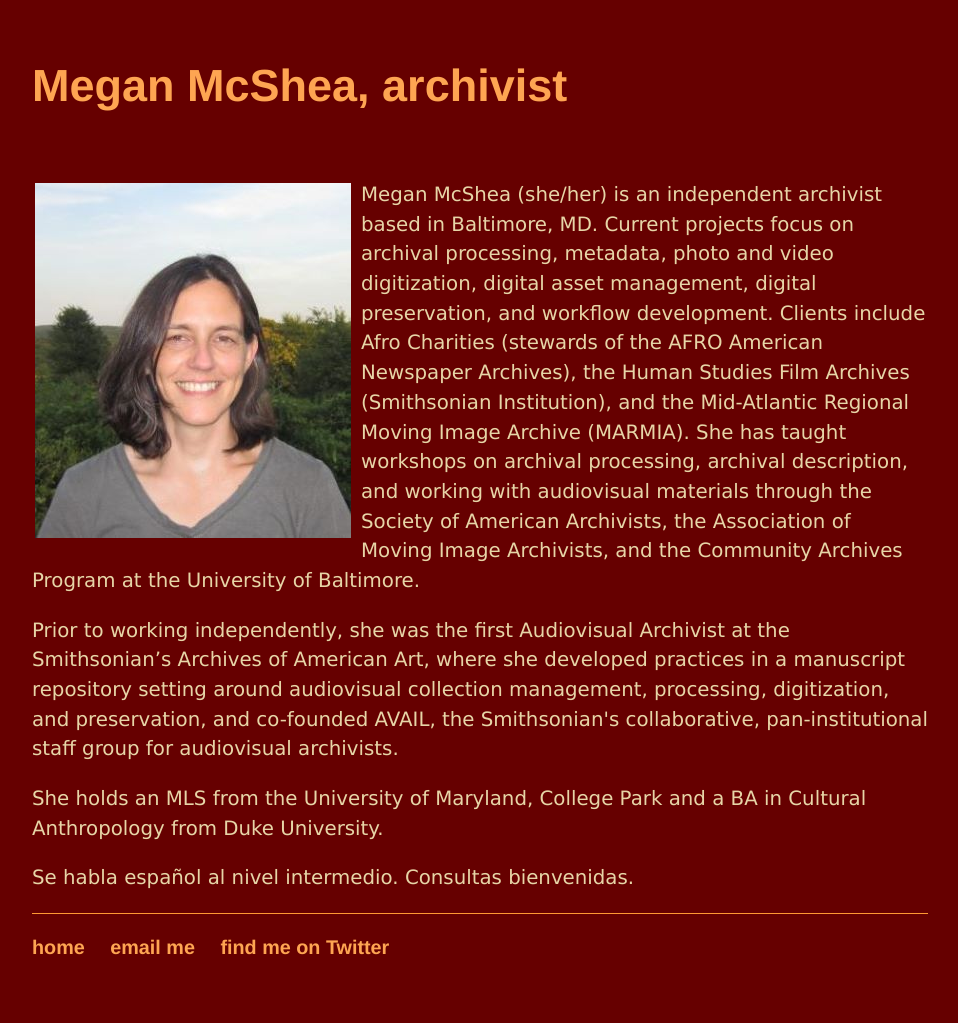
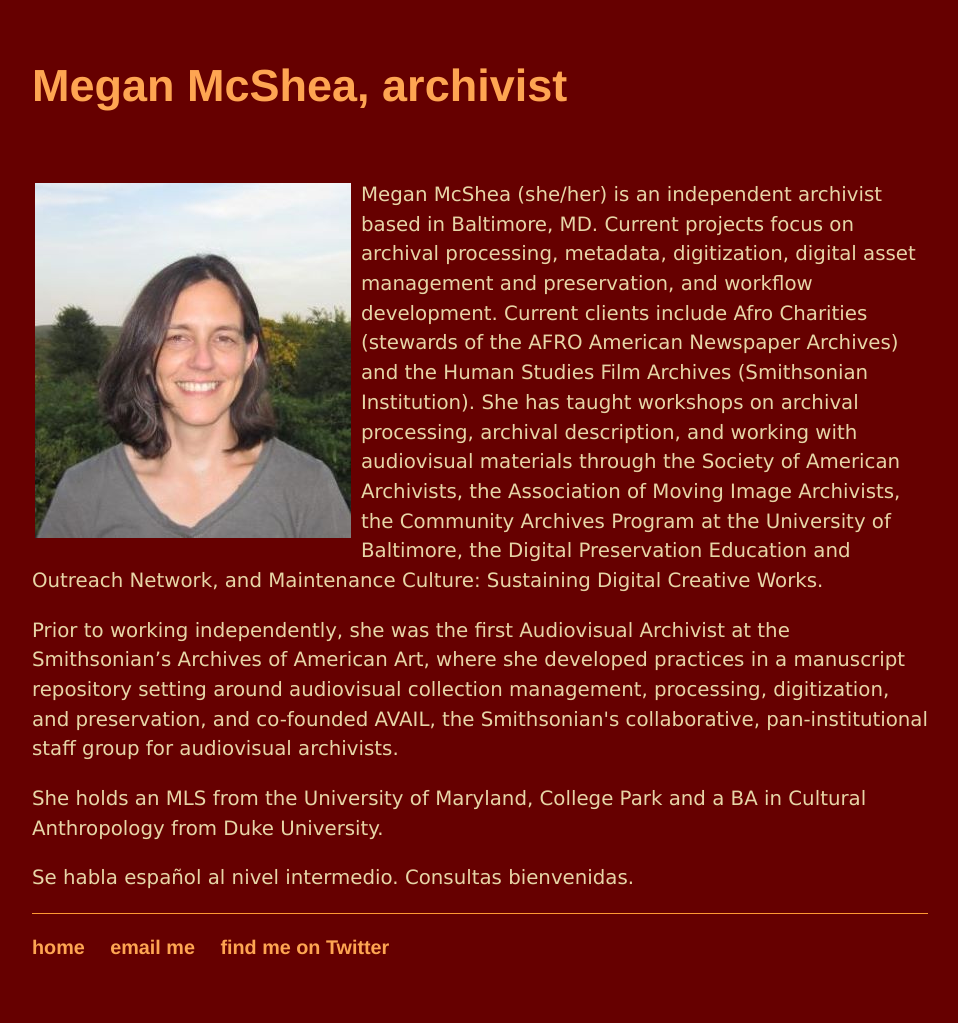
Before and after one commit to megan-mcshea/megan-mcshea.github.io, a Jekyll site: the page built from archivistbio.html, in a window 1280 px wide. Shown: the whole page, without its empty margins (160-1118 px from the left). Built offline with Jekyll 4.4.1, drawn with Linux system fonts in a browser that asks for light colours.

Commit message:
Update archivistbio.html

```diff
--- a/archivistbio.html
+++ b/archivistbio.html
@@ -6,7 +6,7 @@ title: Megan McShea, archivist
 	<h1><a href="/archivist.html">Megan McShea, archivist</a></h1>
  <br>
   <p><img src="/MMsmall.JPG" alt="Megan at Shakemore, photo by Teresa Duggan" style="float:left;max-width:50%;padding:3px 10px 8px 3px;width=50;">
-	  Megan McShea (she/her) is an independent archivist based in Baltimore, MD. Current projects focus on archival processing, metadata, photo and video digitization, digital asset management, digital preservation, and workflow development. Clients include Afro Charities (stewards of the AFRO American Newspaper Archives), the Human Studies Film Archives (Smithsonian Institution), and the Mid-Atlantic Regional Moving Image Archive (MARMIA). She has taught workshops on archival processing, archival description, and working with audiovisual materials through the Society of American Archivists, the Association of Moving Image Archivists, and the Community Archives Program at the University of Baltimore. </p>
+	  Megan McShea (she/her) is an independent archivist based in Baltimore, MD. Current projects focus on archival processing, metadata, digitization, digital asset management and preservation, and workflow development. Current clients include Afro Charities (stewards of the AFRO American Newspaper Archives) and the Human Studies Film Archives (Smithsonian Institution). She has taught workshops on archival processing, archival description, and working with audiovisual materials through the Society of American Archivists, the Association of Moving Image Archivists, the Community Archives Program at the University of Baltimore, the Digital Preservation Education and Outreach Network, and Maintenance Culture: Sustaining Digital Creative Works. </p>
 	  <p>Prior to working independently, she was the first Audiovisual Archivist at the Smithsonian’s Archives of American Art, where she developed practices in a manuscript repository setting around audiovisual collection management, processing, digitization, and preservation, and co-founded AVAIL, the Smithsonian's collaborative, pan-institutional staff group for audiovisual archivists. </p>
 		  <p>She holds an MLS from the University of Maryland, College Park and a BA in Cultural Anthropology from Duke University. </p>
 			  <p>Se habla espan&#771;ol al nivel intermedio. Consultas bienvenidas.</p>
```
